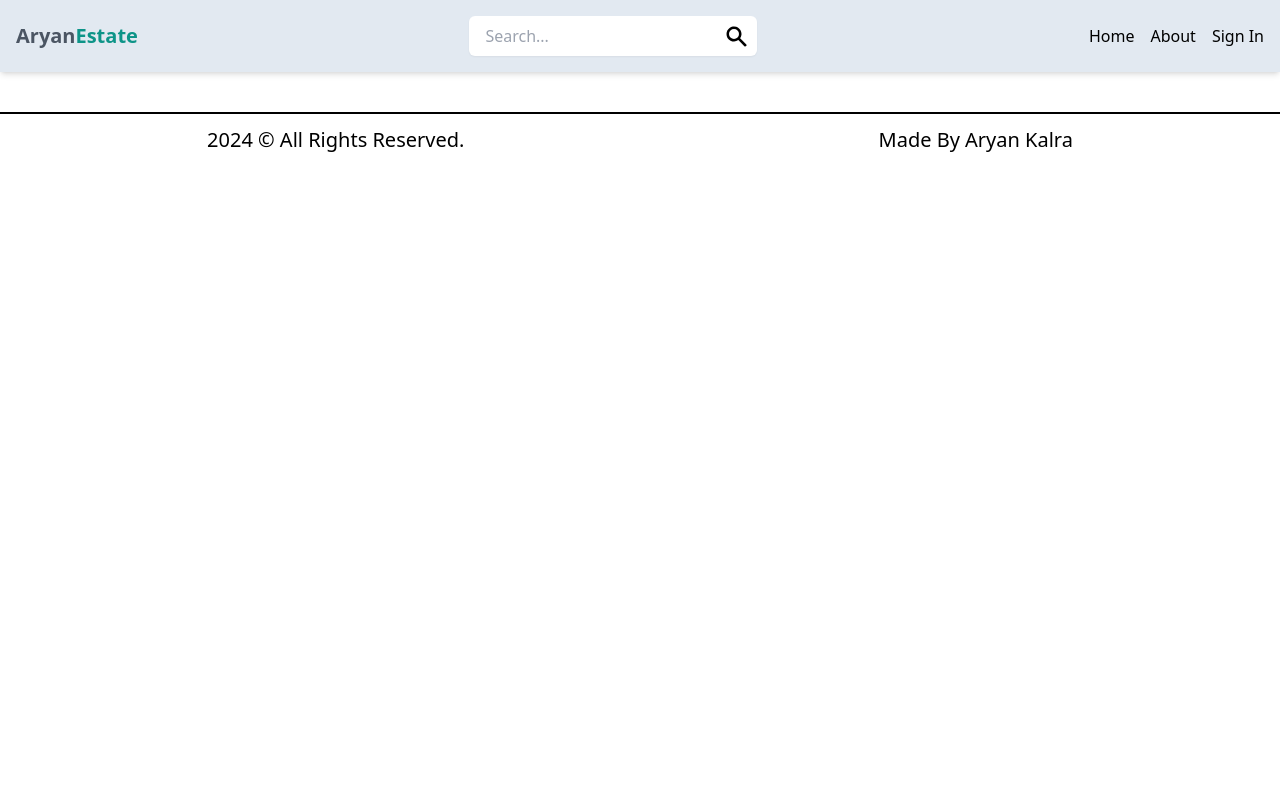
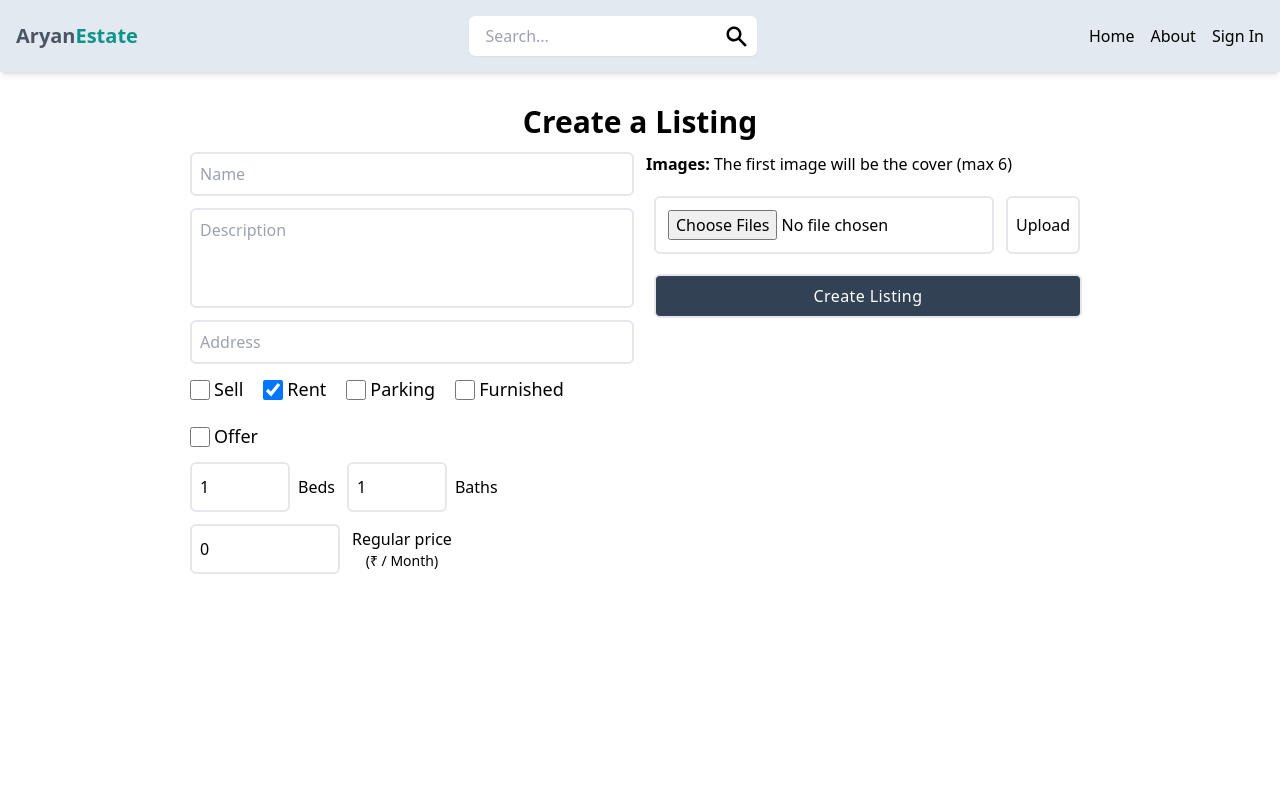
Before and after one commit to A-ryan-Kalra/real-estate-ytx, a React (Vite) app in the folder client/: page /create-listing in a window 1280 px wide. Shown: the top 800 px of the page. Built offline with nearby package versions, Linux system fonts and the light colour scheme; no server answers.

Commit message:
complete listing user interface

```diff
--- a/client/src/App.tsx
+++ b/client/src/App.tsx
@@ -6,6 +6,7 @@ import Footer from "./components/Footer";
 import SignIn from "./pages/SignIn";
 import SignUp from "./pages/SignUp";
 import ProtectedRoute from "./components/ProtectedRoute";
+import CreateListing from "./pages/CreateListing";
 
 function App() {
   return (
@@ -16,6 +17,7 @@ function App() {
         <Route element={<ProtectedRoute />}>
           <Route path="/dashboard" element={<Dashboard />} />
         </Route>
+        <Route path="/create-listing" element={<CreateListing />} />
         <Route path="/sign-in" element={<SignIn />} />
         <Route path="/sign-up" element={<SignUp />} />
       </Routes>
--- /dev/null
+++ b/client/src/pages/CreateListing.tsx
@@ -0,0 +1,147 @@
+import { useState } from "react";
+
+function CreateListing() {
+  const [checked, setChecked] = useState("rent");
+  const handleChange = (e: React.ChangeEvent<HTMLInputElement>) => {
+    setChecked(e.target.id);
+  };
+
+  return (
+    <div className="min-h-screen  max-w-[900px] mx-auto">
+      <div className="flex flex-col items-center gap-3  my-8 justify-center">
+        <h1 className="text-3xl font-bold">Create a Listing</h1>
+        <form className="flex w-full gap-3">
+          <div className="flex flex-col gap-3 w-full">
+            <input
+              type="text"
+              className="p-2 rounded-md border-2"
+              placeholder="Name"
+            />
+            <textarea
+              className="p-2 rounded-md resize-none border-2 h-[100px]"
+              placeholder="Description"
+            ></textarea>
+            <input
+              type="text"
+              className="p-2 rounded-md border-2"
+              placeholder="Address"
+            />
+            <div className="flex gap-5  flex-wrap max-w-[90%]">
+              <div className="flex gap-1 items-center">
+                <input
+                  className="h-5 w-5"
+                  type="checkbox"
+                  checked={checked === "sell"}
+                  id="sell"
+                  onChange={handleChange}
+                />
+                <label className="text-[18px]" htmlFor="sell">
+                  Sell
+                </label>
+              </div>
+              <div className="flex gap-1 items-center">
+                <input
+                  className="h-5 w-5"
+                  type="checkbox"
+                  checked={checked === "rent"}
+                  id="rent"
+                  onChange={handleChange}
+                />
+                <label className="text-[18px]" htmlFor="rent">
+                  Rent
+                </label>
+              </div>
+              <div className="flex gap-1 items-center">
+                <input className="h-5 w-5" type="checkbox" id="parking" />
+                <label className="text-[18px]" htmlFor="parking">
+                  Parking
+                </label>
+              </div>
+
+              <div className="flex gap-1 items-center">
+                <input className="h-5 w-5" type="checkbox" id="furnished" />
+                <label className="text-[18px]" htmlFor="furnished">
+                  Furnished
+                </label>
+              </div>
+
+              <div className="flex gap-1 items-center">
+                <input className="h-5 w-5" type="checkbox" id="offer" />
+                <label className="text-[18px]" htmlFor="offer">
+                  Offer
+                </label>
+              </div>
+            </div>
+            <div className="flex gap-3">
+              <div className="flex gap-2 items-center">
+                <input
+                  className="w-[100px] h-[50px] border-2 rounded-md p-2"
+                  type="number"
+                  id="beds"
+                  defaultValue={1}
+                />
+                <label htmlFor="beds">Beds</label>
+              </div>
+              <div className="flex gap-2 items-center">
+                <input
+                  className="w-[100px] h-[50px] border-2 rounded-md p-2"
+                  type="number"
+                  defaultValue={1}
+                  id="beds"
+                />
+                <label htmlFor="beds">Baths</label>
+              </div>
+            </div>
+            <div className="flex gap-3 items-center">
+              <input
+                type="number"
+                defaultValue={0}
+                id="price"
+                className="w-[150px] h-[50px] border-2 rounded-md p-2"
+              />
+              <label htmlFor="price" className="flex flex-col items-center">
+                <h1>Regular price</h1>
+                <h1 className="text-sm"> (₹ / Month)</h1>
+              </label>
+            </div>
+          </div>
+          <div className="flex flex-col gap-3 w-full">
+            <div>
+              <h1 className="font-semibold">
+                Images:{" "}
+                <span className="font-normal">
+                  The first image will be the cover (max 6)
+                </span>
+              </h1>
+            </div>
+            <div className="flex gap-3 p-2">
+              <div className="border-2 rounded-md p-3">
+                <input
+                  type="file"
+                  name=""
+                  accept="image/*"
+                  multiple={true}
+                  id=""
+                />
+              </div>
+              <button
+                type="button"
+                className="border-2 rounded-md p-2 hover:shadow-teal-300 hover:shadow-md duration-300"
+              >
+                Upload
+              </button>
+            </div>
+            <button
+              type="submit"
+              className="mx-2 active:scale-90 duration-300 bg-slate-700 text-white tracking-wide rounded-md p-2 border-2"
+            >
+              Create Listing
+            </button>
+          </div>
+        </form>
+      </div>
+    </div>
+  );
+}
+
+export default CreateListing;
```
Also changed, not shown: client/src/components/DashProfile.tsx (+2 -7 lines).
